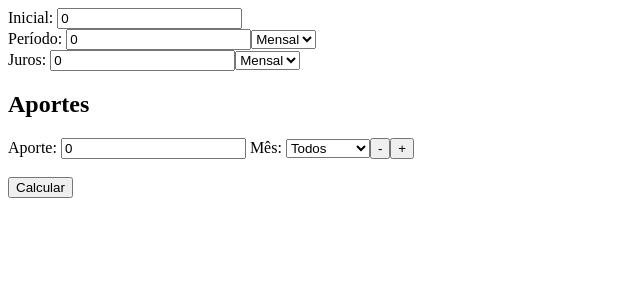
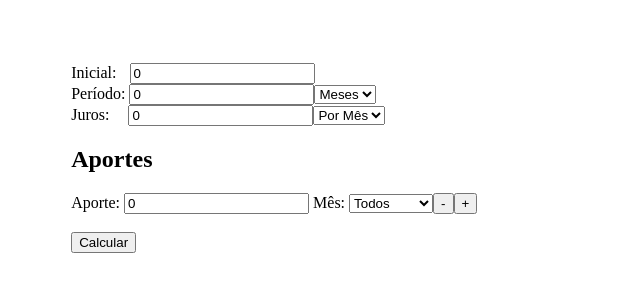
Before and after one commit to redyner/InvestToolsBack, an Angular app in the folder FrontInvestTools/: page / in a window 1280 px wide. Shown: the top 300 px of the page, without its empty margins (0-640 px from the left). Built offline with nearby package versions, Linux system fonts and the light colour scheme.

Commit message:
Ajustes de exibição do Front

```diff
--- a/FrontInvestTools/src/app/calculadora-juros/calculadora-juros.component.html
+++ b/FrontInvestTools/src/app/calculadora-juros/calculadora-juros.component.html
@@ -1,23 +1,23 @@
-<form [formGroup]="form">
+<form [formGroup]="form" id="form">
 
     <label >Inicial: </label>
-    <input type="number" formControlName="inicial"> <br>
+    <input type="number" formControlName="inicial" id="inicial-input"> <br>
 
     <div formGroupName="periodo">
         <label >Período: </label>
         <input type="number" formControlName="valor">
         <select formControlName="tipoPeriodo">
-            <option [ngValue]="1" >Mensal</option>
-            <option [ngValue]="2">Anual</option>
+            <option [ngValue]="1" >Meses</option>
+            <option [ngValue]="2">Anos</option>
           </select> <br>
     </div>
 
     <div formGroupName="juros">
         <label >Juros: </label>
-        <input type="number" formControlName="valor">
+        <input type="number" formControlName="valor" id="juros-input">
         <select formControlName="tipoPeriodo">
-            <option [ngValue]="1">Mensal</option>
-            <option [ngValue]="2">Anual</option>
+            <option [ngValue]="1">Por Mês</option>
+            <option [ngValue]="2">Por Ano</option>
         </select>
     </div>
 
@@ -34,7 +34,11 @@
         </div>
       </div>
 
+      <br>
+      <button type="submit" (click) = "calcular()" [disabled]="!form.valid">Calcular</button>
+
+      <div *ngIf="calculoResponse">
+       <pre>{{ calculoResponse | json }}</pre>
+      </div>
 
   </form>
-  <br>
- <button type="submit" (click) = "calcular()">Calcular</button>  <!-- [disabled]="!form.valid"</button> -->
--- a/FrontInvestTools/src/app/calculadora-juros/calculadora-juros.component.scss
+++ b/FrontInvestTools/src/app/calculadora-juros/calculadora-juros.component.scss
@@ -0,0 +1,11 @@
+#juros-input{
+    margin-left: 15px;
+}
+
+#inicial-input{
+    margin-left: 9px;
+}
+
+#form{
+    margin: 5% 5% 5% 5%;
+}
--- a/FrontInvestTools/src/app/calculadora-juros/calculadora-juros.component.ts
+++ b/FrontInvestTools/src/app/calculadora-juros/calculadora-juros.component.ts
@@ -1,8 +1,9 @@
 import { Component } from '@angular/core';
-import { Validators, FormBuilder, FormArray } from '@angular/forms';
+import { Validators, FormBuilder, FormArray, FormControl } from '@angular/forms';
 import { TipoPeriodo } from '../Enums/tipo-periodo';
 import { Mes } from '../Enums/mes';
 import { CalculadoraJurosService } from './calculadora-juros.service';
+import { CalcularResponse } from '../Interfaces/calcular-response.interface';
 
 @Component({
   selector: 'app-calculadora-juros',
@@ -11,6 +12,8 @@ import { CalculadoraJurosService } from './calculadora-juros.service';
 })
 
 export class CalculadoraJurosComponent {
+
+  calculoResponse: CalcularResponse | undefined;
 
   meses = [
     { value: 0, name: 'Todos' },
@@ -29,9 +32,9 @@ export class CalculadoraJurosComponent {
   ];
 
   form = this.formBuilder.group({
-    inicial: [0],
+    inicial: [0, Validators.required],
     periodo: this.formBuilder.group({
-      valor: [0, Validators.required],
+      valor: [ 0, Validators.required],
       tipoPeriodo: [TipoPeriodo.mensal, Validators.required]
     }),
     juros: this.formBuilder.group({
@@ -55,6 +58,7 @@ export class CalculadoraJurosComponent {
     .postCalcular(this.form.value).subscribe(
     response => {
       console.log('Resposta da API:', response);
+      this.calculoResponse = response;
     },
     error => {
       console.error('Erro ao chamar a API:', error);
```
